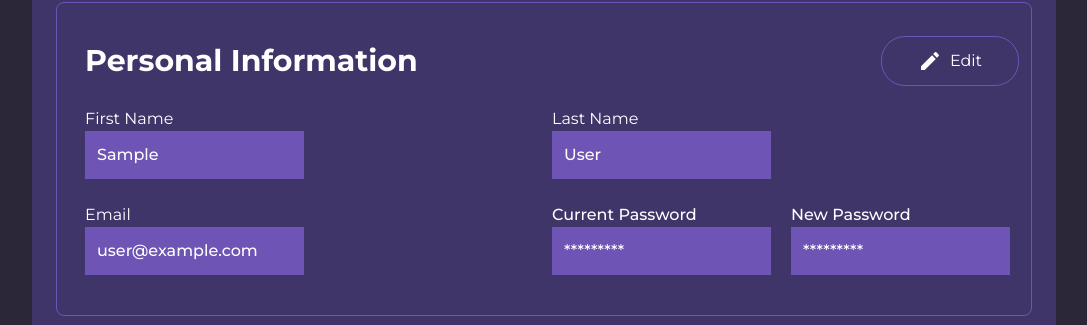
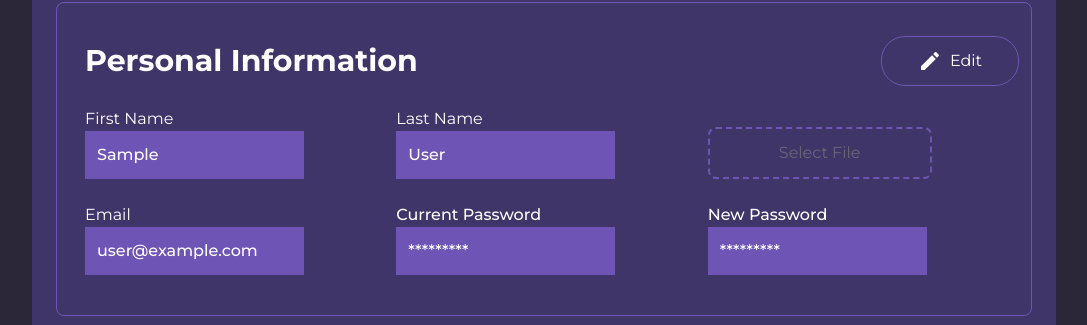
Before and after one commit to Tomo233/chat-app, a React (Vite) app: page /settings in a window 1280 px wide. Shown: the part 360-685 px from the top of the page, without its empty margins (96-1183 px from the left). Built offline with nearby package versions, Linux system fonts and the light colour scheme; no server answers; the database is empty; sample sign-in values are in the browser's storage.

Commit message:
create custom fileInput component

```diff
--- /dev/null
+++ b/src/components/FileInput.tsx
@@ -0,0 +1,64 @@
+import CloseIcon from "@mui/icons-material/Close";
+import { ChangeEvent, useState } from "react";
+
+type FileInputProps = {
+  isEditing?: boolean;
+};
+
+function FileInput({ isEditing }: FileInputProps) {
+  const [file, setFile] = useState<string>();
+
+  const handleRemoveAvatar = () => {
+    // setValue("avatar", null);
+    setFile("");
+  };
+
+  const handleChangeAvatar = (e: ChangeEvent<HTMLInputElement>) => {
+    const avatar = e.target.files?.[0] || null;
+    if (avatar) {
+      //   setValue("avatar", avatar);
+      const fileURL = URL.createObjectURL(avatar);
+      setFile(fileURL);
+    }
+  };
+  return (
+    <div className="max-w-56 flex justify-between">
+      <label
+        className={`flex gap-3 items-center justify-center ${
+          !file && "py-3"
+        } border-2 border-dashed border-secondaryPurple rounded-lg ${
+          !isEditing ? "cursor-not-allowed" : "cursor-pointer"
+        } w-full`}
+      >
+        {file ? (
+          <>
+            <img src={file} alt="" className="max-w-12" />
+          </>
+        ) : (
+          <span className="text-[#6a6677]">Select File</span>
+        )}
+
+        <input
+          type="file"
+          className="hidden"
+          //   {...register("avatar")}
+          accept="image/*"
+          onChange={handleChangeAvatar}
+          disabled={!isEditing}
+        />
+      </label>
+      {file && (
+        <button onClick={handleRemoveAvatar}>
+          <CloseIcon
+            sx={{
+              color: "white",
+              fontSize: "2rem",
+            }}
+          />
+        </button>
+      )}
+    </div>
+  );
+}
+
+export default FileInput;
--- a/src/features/Settings/InformationInput.tsx
+++ b/src/features/Settings/InformationInput.tsx
@@ -9,7 +9,9 @@ const InformationInput = forwardRef<HTMLInputElement, InformationInputProps>(
   ({ value, isEditing }, ref) => {
     return (
       <input
-        className="font-medium p-3 bg-secondaryPurple outline-none"
+        className={`font-medium p-3 bg-secondaryPurple outline-none  ${
+          !isEditing && "cursor-not-allowed"
+        }`}
         value={value}
         ref={ref}
         disabled={!isEditing}
--- a/src/features/Settings/PersonalInformation.tsx
+++ b/src/features/Settings/PersonalInformation.tsx
@@ -2,6 +2,7 @@ import EditIcon from "@mui/icons-material/Edit";
 import { UserInfo } from "../../services/authentication";
 import InformationInput from "./InformationInput";
 import { useState } from "react";
+import FileInput from "../../components/FileInput";
 
 function PersonalInformation({ user }: { user: UserInfo }) {
   const [isEditing, setIsEditing] = useState(false);
@@ -17,22 +18,25 @@ function PersonalInformation({ user }: { user: UserInfo }) {
           {!isEditing ? "Edit" : "Save"}
         </button>
       </div>
-      <div className="grid grid-cols-2 gap-y-6">
+      <div className="grid grid-cols-3 gap-y-6 items-end">
         <div>
           <p>First Name</p>
           <InformationInput value={user.firstName} isEditing={isEditing} />
         </div>
+
         <div>
           <p>Last Name</p>
           <InformationInput value={user.lastName} isEditing={isEditing} />
         </div>
 
         <div>
+          <FileInput isEditing={isEditing} />
+        </div>
+        <div>
           <p>Email</p>
           <InformationInput value={user.email} isEditing={isEditing} />
         </div>
-        <div>
-          <div className="flex gap-5">
+
         <div>
           <p className="font-medium">Current Password</p>
           <InformationInput value={"*********"} isEditing={isEditing} />
@@ -42,8 +46,6 @@ function PersonalInformation({ user }: { user: UserInfo }) {
           <InformationInput value={"*********"} isEditing={isEditing} />
         </div>
       </div>
-        </div>
-      </div>
     </section>
   );
 }
```
Lines whose indentation alone changed are shown as unchanged.
